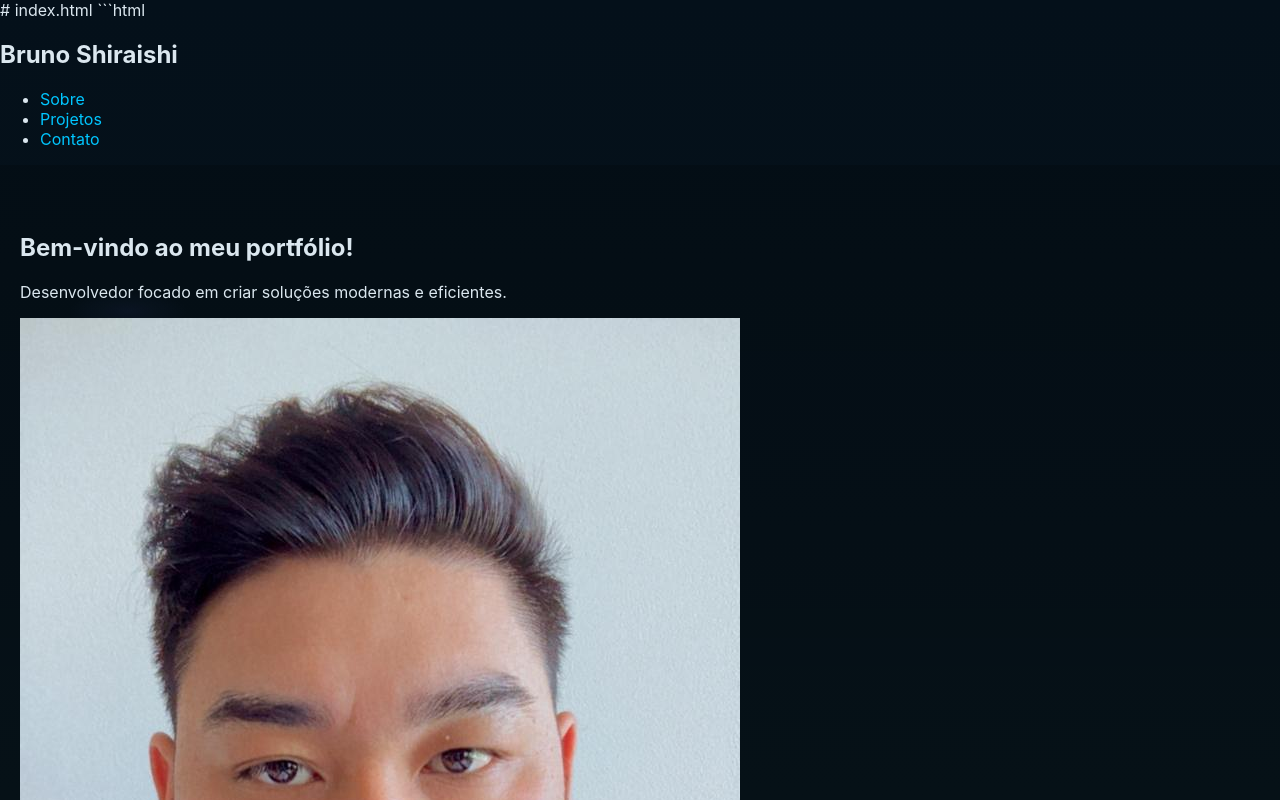
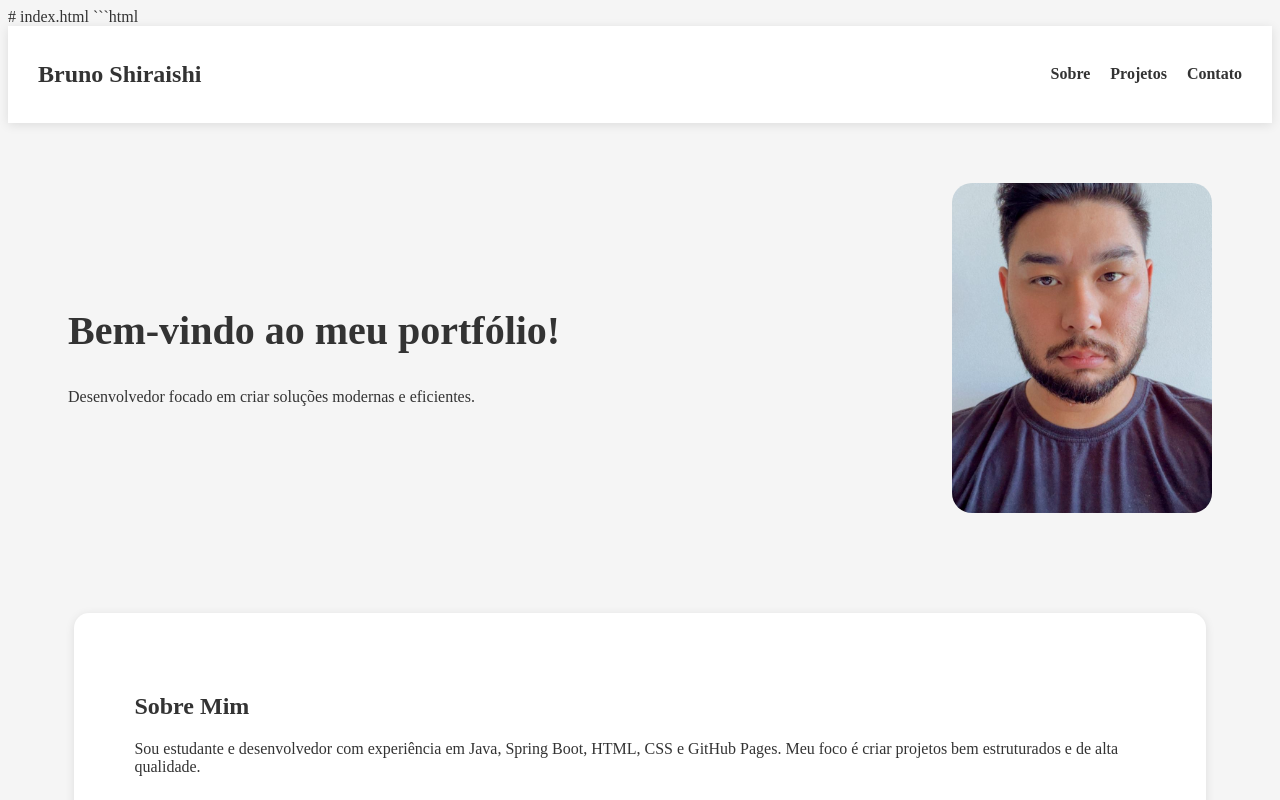
Before and after one commit to BrunoShiraishi/bruno-shiraishi-portfolio, a plain HTML site: page index.html in a window 1280 px wide. Shown: the top 800 px of the page. Drawn offline with Linux system fonts and the light colour scheme.

Commit message:
Update style.css

````diff
--- a/style.css
+++ b/style.css
@@ -1,79 +1,162 @@
-:root{
-  --bg:#071017;
-  --card:#0e1620;
-  --muted:#9aa7b2;
-  --accent:#00c6ff;
-  --accent-2:#6a7cff;
-  --glass: rgba(255,255,255,0.03);
-  --glass-2: rgba(255,255,255,0.02);
-  --shadow: 0 8px 30px rgba(2,10,18,0.6);
-  font-family: "Inter", system-ui, -apple-system, "Segoe UI", Roboto, "Helvetica Neue", Arial;
+# index.html
+
+```html
+<!DOCTYPE html>
+<html lang="pt-BR">
+<head>
+    <meta charset="UTF-8" />
+    <meta name="viewport" content="width=device-width, initial-scale=1.0" />
+    <title>Bruno Shiraishi - Portfólio</title>
+    <link rel="stylesheet" href="style.css" />
+</head>
+<body>
+    <header>
+        <nav>
+            <h1>Bruno Shiraishi</h1>
+            <ul>
+                <li><a href="#sobre">Sobre</a></li>
+                <li><a href="#projetos">Projetos</a></li>
+                <li><a href="#contato">Contato</a></li>
+            </ul>
+        </nav>
+    </header>
+
+    <section class="hero">
+        <div class="hero-text">
+            <h2>Bem-vindo ao meu portfólio!</h2>
+            <p>Desenvolvedor focado em criar soluções modernas e eficientes.</p>
+        </div>
+        <div class="hero-image">
+            <img src="assets/profile.jpg" alt="Foto de Bruno" />
+        </div>
+    </section>
+
+    <section id="sobre" class="sobre">
+        <h2>Sobre Mim</h2>
+        <p>
+            Sou estudante e desenvolvedor com experiência em Java, Spring Boot, HTML, CSS e GitHub Pages.
+            Meu foco é criar projetos bem estruturados e de alta qualidade.
+        </p>
+    </section>
+
+    <section id="projetos" class="projetos">
+        <h2>Projetos</h2>
+        <div class="grid">
+            <div class="card">
+                <h3>Sistema Imobiliário</h3>
+                <p>Projeto em Spring Boot com funcionalidades de compra, venda e aluguel.</p>
+            </div>
+            <div class="card">
+                <h3>Análise Econômica - Camil</h3>
+                <p>Análise econômico-financeira completa utilizando dados da B3.</p>
+            </div>
+            <div class="card">
+                <h3>Sistema de Viagens</h3>
+                <p>Projeto acadêmico com padrões de projeto e arquitetura MVC.</p>
+            </div>
+        </div>
+    </section>
+
+    <section id="contato" class="contato">
+        <h2>Contato</h2>
+        <p>Email: brunoshiraishi@gmail.com</p>
+        <p>GitHub: github.com/BrunoShiraishi</p>
+    </section>
+
+    <footer>
+        <p>© 2025 Bruno Shiraishi</p>
+    </footer>
+</body>
+</html>
+```
+
+---
+
+# style.css
+
+```css
+* {
+    margin: 0;
+    padding: 0;
+    box-sizing: border-box;
+    font-family: Arial, sans-serif;
 }
 
-*{box-sizing:border-box}
-html,body{height:100%;margin:0;background:linear-gradient(180deg,#04101a 0%, #07131a 100%);color:#dbe7ef;}
-a{color:var(--accent);text-decoration:none}
-a:hover{text-decoration:underline}
-
-/* Page layout */
-.page{min-height:100vh;display:flex;flex-direction:column}
-.hero{padding:48px 20px 28px;background:
-  radial-gradient(600px 200px at 10% 10%, rgba(106,124,255,0.06), transparent 10%),
-  linear-gradient(180deg, rgba(0,0,0,0.2), transparent);
-  border-bottom:1px solid rgba(255,255,255,0.03);
-}
-.hero-inner{max-width:1000px;margin:0 auto;display:flex;align-items:center;gap:28px}
-.avatar-wrap{position:relative;width:150px;height:150px;flex-shrink:0}
-.avatar{
-  width:150px;height:150px;border-radius:50%;object-fit:cover;border:2px solid rgba(255,255,255,0.06);display:block;
-  filter:contrast(1.05) saturate(1.05);
-  box-shadow: 0 8px 30px rgba(0,0,0,0.6);
-  transform:translateZ(0);
-}
-.avatar-glow{
-  position:absolute;inset:auto;left:50%;top:50%;transform:translate(-50%,-50%);width:220px;height:220px;border-radius:50%;
-  background: radial-gradient(circle at 30% 30%, rgba(0,198,255,0.12), rgba(106,124,255,0.08) 40%, transparent 60%);
-  filter:blur(18px);z-index:-1;pointer-events:none;
+body {
+    background: #f5f5f5;
+    color: #333;
 }
 
-/* Intro */
-.intro{flex:1}
-.name{font-weight:700;font-size:28px;margin:0;color:#fff;letter-spacing:0.2px}
-.tagline{color:var(--muted);margin:8px 0 18px;font-size:15px;max-width:720px}
-.btn{display:inline-block;padding:10px 16px;border-radius:10px;background:linear-gradient(90deg,var(--accent),var(--accent-2));color:#041017;font-weight:600;margin-right:10px;box-shadow: 0 8px 20px rgba(10,60,90,0.12)}
-.btn.ghost{background:transparent;color:var(--accent);border:1px solid rgba(255,255,255,0.04)}
+header {
+    background: white;
+    box-shadow: 0 2px 10px rgba(0,0,0,0.1);
+    padding: 15px 30px;
+    position: sticky;
+    top: 0;
+}
 
-/* Container and cards */
-.container{max-width:1000px;margin:32px auto;padding:0 20px;display:grid;grid-template-columns:1fr;gap:18px}
-.card{background:linear-gradient(180deg, rgba(255,255,255,0.01), rgba(255,255,255,0.00));border-radius:12px;padding:20px;border:1px solid rgba(255,255,255,0.03);box-shadow:var(--shadow)}
-.about p{color:var(--muted);line-height:1.6;margin:0 0 12px}
-.skills{display:flex;flex-wrap:wrap;gap:8px;margin-top:8px;padding:0;list-style:none}
-.skills li{background:linear-gradient(90deg, rgba(255,255,255,0.02), rgba(255,255,255,0.01));padding:8px 12px;border-radius:10px;color:var(--muted);font-size:13px;border:1px solid rgba(255,255,255,0.02)}
+nav {
+    display: flex;
+    justify-content: space-between;
+    align-items: center;
+}
 
-/* Projects grid */
-.project-grid{display:grid;grid-template-columns:repeat(auto-fit,minmax(260px,1fr));gap:14px;margin-top:12px}
-.project{padding:14px;border-radius:10px;background:linear-gradient(180deg, rgba(255,255,255,0.01), rgba(255,255,255,0.00));border:1px solid rgba(255,255,255,0.02)}
-.project h3{margin:0 0 6px;color:#fff;font-size:16px}
-.project p{margin:0 0 10px;color:var(--muted);font-size:14px}
-.project .meta{font-size:13px;color:rgba(255,255,255,0.45);margin-bottom:8px}
-.project .link{display:inline-block;padding:6px 10px;border-radius:8px;background:rgba(0,198,255,0.06);color:var(--accent);font-weight:600}
+nav ul {
+    list-style: none;
+    display: flex;
+    gap: 20px;
+}
 
-/* Contact */
-.contact ul{margin:8px 0 0;padding:0;list-style:none;color:var(--muted)}
-.contact li{margin-bottom:6px}
+nav a {
+    text-decoration: none;
+    color: #333;
+    font-weight: bold;
+}
 
-/* Footer */
-.footer{margin-top:auto;padding:18px 20px;text-align:center;color:rgba(255,255,255,0.35);font-size:13px;border-top:1px solid rgba(255,255,255,0.02)}
+.hero {
+    display: flex;
+    justify-content: space-between;
+    align-items: center;
+    padding: 60px;
+}
 
-/* Responsive */
-@media (max-width:820px){
-  .hero-inner{flex-direction:row;gap:18px}
-  .avatar-wrap{width:120px;height:120px}
-  .avatar{width:120px;height:120px}
-  .name{font-size:22px}
-  .container{margin-top:20px}
+.hero-text h2 {
+    font-size: 2.5rem;
 }
-@media (max-width:540px){
-  .hero-inner{flex-direction:column;align-items:center;text-align:center}
-  .intro{margin-top:10px}
+
+.hero-image img {
+    width: 260px;
+    border-radius: 20px;
+    object-fit: cover;
+    height: 330px; /* aumenta a área visível para mostrar o cabelo */
 }
+
+.sobre, .projetos, .contato {
+    padding: 60px;
+    background: white;
+    margin: 40px auto;
+    border-radius: 15px;
+    width: 80%;
+    box-shadow: 0 2px 10px rgba(0,0,0,0.1);
+}
+
+.grid {
+    display: grid;
+    grid-template-columns: repeat(auto-fit, minmax(250px, 1fr));
+    gap: 20px;
+}
+
+.card {
+    background: #fafafa;
+    padding: 20px;
+    border-radius: 12px;
+    box-shadow: 0 4px 10px rgba(0,0,0,0.08);
+}
+
+footer {
+    text-align: center;
+    padding: 20px;
+    margin-top: 40px;
+    color: #666;
+}
+```
````
